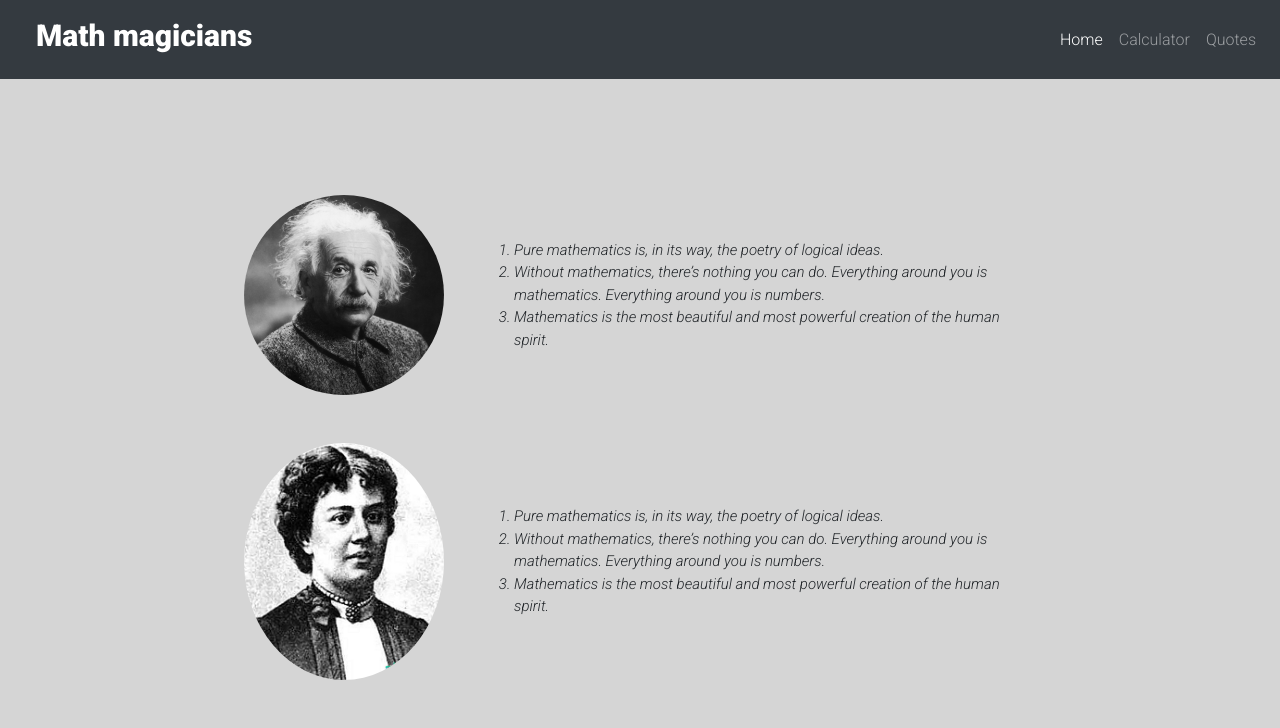
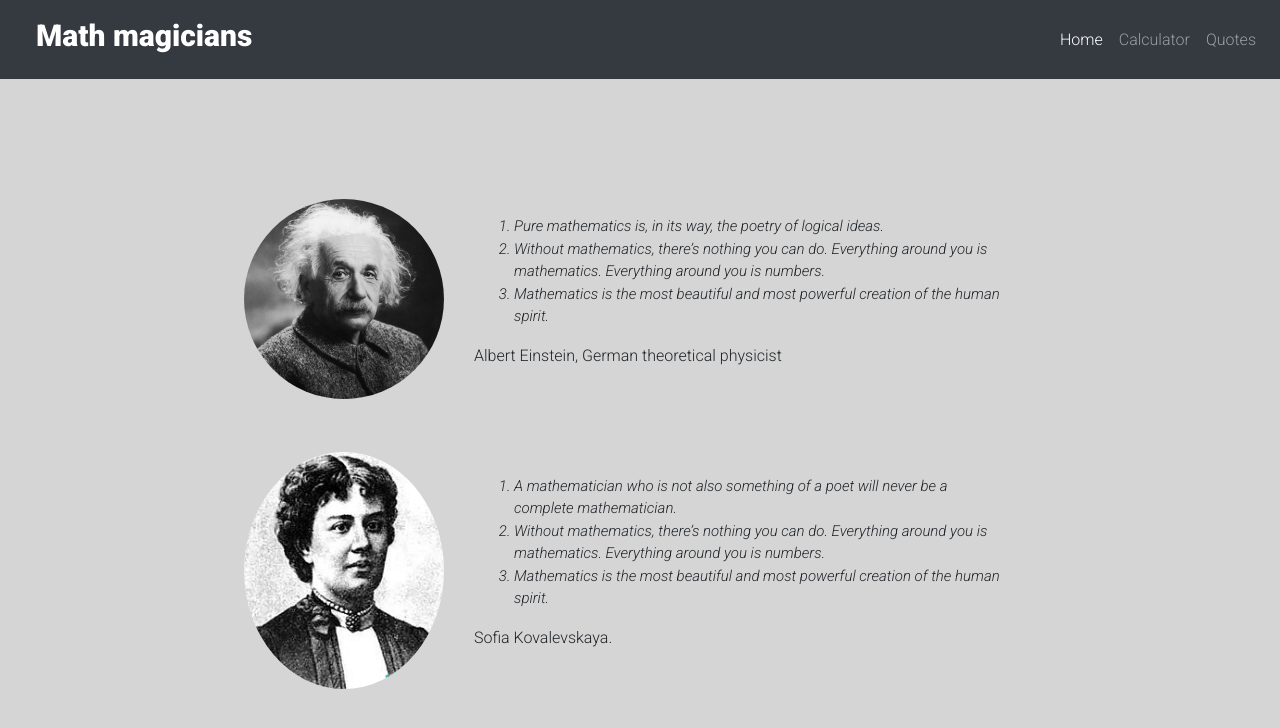
Before and after one commit to andersonlebon/math-magicians, a React (Create React App) app: page /quotes in a window 1280 px wide. Shown: the top 728 px of the page. Built offline with nearby package versions, Linux system fonts and the light colour scheme.

Commit message:
Correct linter errors

```diff
--- a/src/Sass/_more.scss
+++ b/src/Sass/_more.scss
@@ -18,7 +18,7 @@
   }
 }
 
-.calculator  {
+.calculator {
   p {
     font-size: 30px;
   }
--- a/src/components/quotes.jsx
+++ b/src/components/quotes.jsx
@@ -1,59 +1,49 @@
+/* eslint-disable react/prop-types */
 import React from 'react';
 import albert from '../images/alber.jpg';
 import sofia from '../images/sofia.jpg';
 
-const Quote = () => (
-  <section className="quotes w-100 p-5">
-    <ul className="mx-auto">
+const QuoteAuthor = (props) => {
+  const { name, image, mainP } = props;
+  return (
     <li className="d-flex my-5 justify-content-center align-items-center">
       <div className="image rounded-circle">
         <img
           className="w-100 h-100 rounded-circle"
-            src={albert}
+          src={image}
           alt="Card cap"
         />
       </div>
       <div className="p-quotes">
         <ol>
-            <li>
-              Pure mathematics is, in its way, the poetry of logical ideas.
-            </li>
+          <li>{mainP}</li>
           <li>
             Without mathematics, there’s nothing you can do. Everything around
             you is mathematics. Everything around you is numbers.
           </li>
           <li>
-              Mathematics is the most beautiful and most powerful creation of
-              the human spirit.
+            Mathematics is the most beautiful and most powerful creation of the
+            human spirit.
           </li>
         </ol>
+        <p>{name}</p>
       </div>
     </li>
-      <li className="d-flex justify-content-center align-items-center">
-        <div className="image rounded-circle">
-          <img
-            className="w-100 h-100 rounded-circle"
-            src={sofia}
-            alt="Card cap"
+  );
+};
+
+const Quote = () => (
+  <section className="quotes w-100 p-5">
+    <QuoteAuthor
+      name="Albert Einstein, German theoretical physicist"
+      mainP="Pure mathematics is, in its way, the poetry of logical ideas."
+      image={albert}
     />
-        </div>
-        <div className="p-quotes">
-          <ol>
-            <li>
-              Pure mathematics is, in its way, the poetry of logical ideas.
-            </li>
-            <li>
-              Without mathematics, there’s nothing you can do. Everything around
-              you is mathematics. Everything around you is numbers.
-            </li>
-            <li>
-              Mathematics is the most beautiful and most powerful creation of
-              the human spirit.
-            </li>
-          </ol>
-        </div>
-      </li>
-    </ul>
+    <QuoteAuthor
+      name="Sofia Kovalevskaya."
+      mainP="A mathematician who is not also something of a poet will never be a complete mathematician."
+      image={sofia}
+    />
   </section>
 );
 
```
Lines whose indentation alone changed are shown as unchanged.
